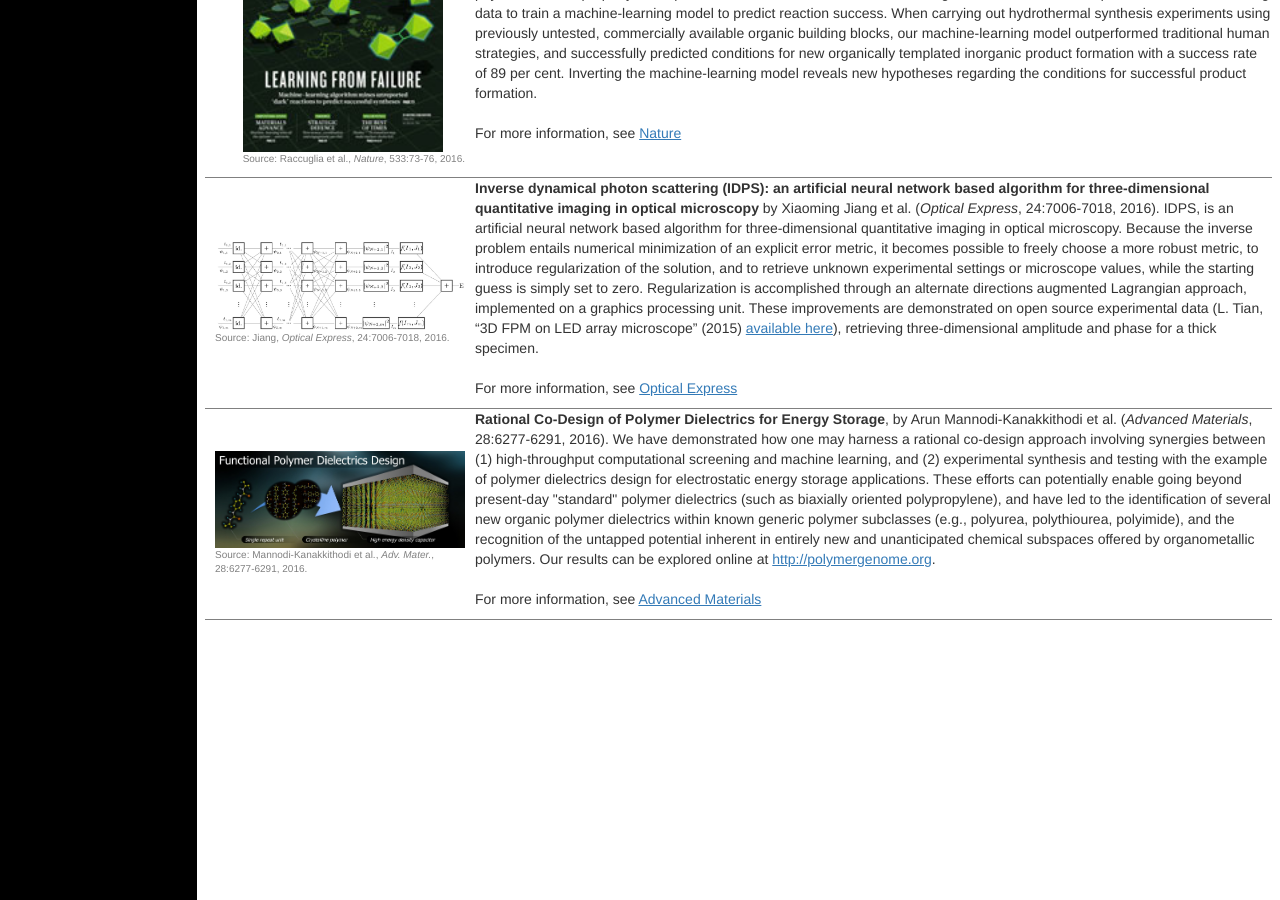
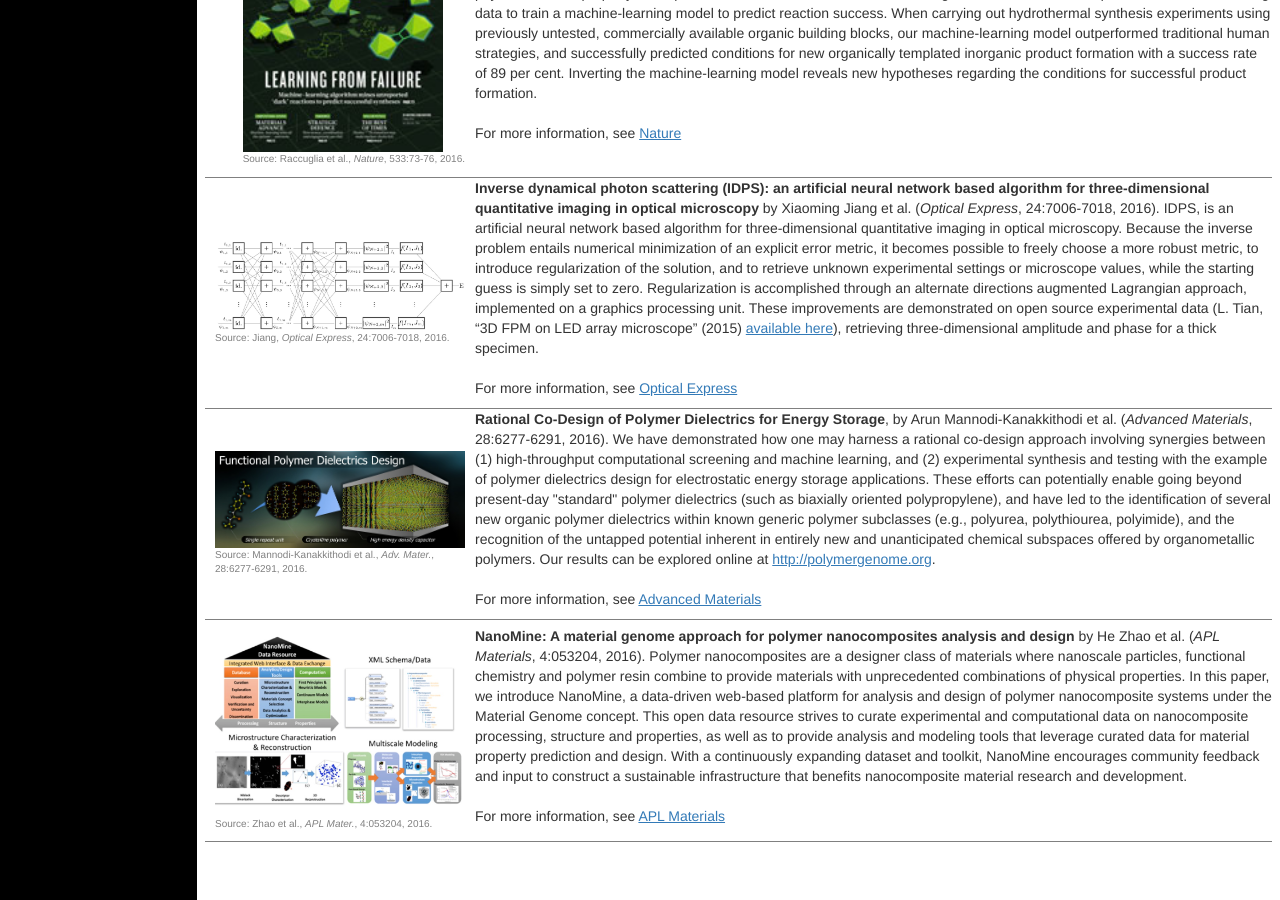
Before and after one commit to riseofdata/riseofdata.github.io, a Jekyll site: the page built from success.html, in a window 1280 px wide and 900 px high, scrolled down 1792 px. Built offline with Jekyll 4.4.1, drawn with Linux system fonts in a browser that asks for light colours.

Commit message:
Added success story submitted by Cate Brinson

```diff
--- a/success.html
+++ b/success.html
@@ -227,6 +227,26 @@ For more information, see
 </td>
 </tr>
 
+<!-- ************************************************************ -->
+<tr>
+<td>
+<figure style="float:right; margin: 10px 10px 10px 10px;">
+<img src="/pictures/fig-ss-zhao.jpg" width="250px" ></img>
+<figcaption style="color:gray; font-size:x-small;">
+Source: Zhao et al., <i>APL Mater.</i>, 4:053204, 2016.
+</figcaption>
+</figure>
+</td>
+<td>
+<b>NanoMine: A material genome approach for polymer nanocomposites analysis and design</b> by He Zhao et al. (<i>APL Materials</i>, 4:053204, 2016).
+Polymer nanocomposites are a designer class of materials where nanoscale particles, functional chemistry and polymer resin combine to provide materials with unprecedented combinations of physical properties. In this paper, we introduce NanoMine, a data-driven web-based platform for analysis and design of polymer nanocomposite systems under the Material Genome concept. This open data resource strives to curate experimental and computational data on nanocomposite processing, structure and properties, as well as to provide analysis and modeling tools that leverage curated data for material property prediction and design. With a continuously expanding dataset and toolkit, NanoMine encourages community feedback and input to construct a sustainable infrastructure that benefits nanocomposite material research and development.
+
+<p><br>
+For more information, see
+<a href="http://aip.scitation.org/doi/abs/10.1063/1.4943679" target="_blank">APL Materials</a>
+</td>
+</tr>
+
 </table>
 
 <br><br>
```
Also changed, not shown: pictures/fig-ss-zhao.jpg (added).
